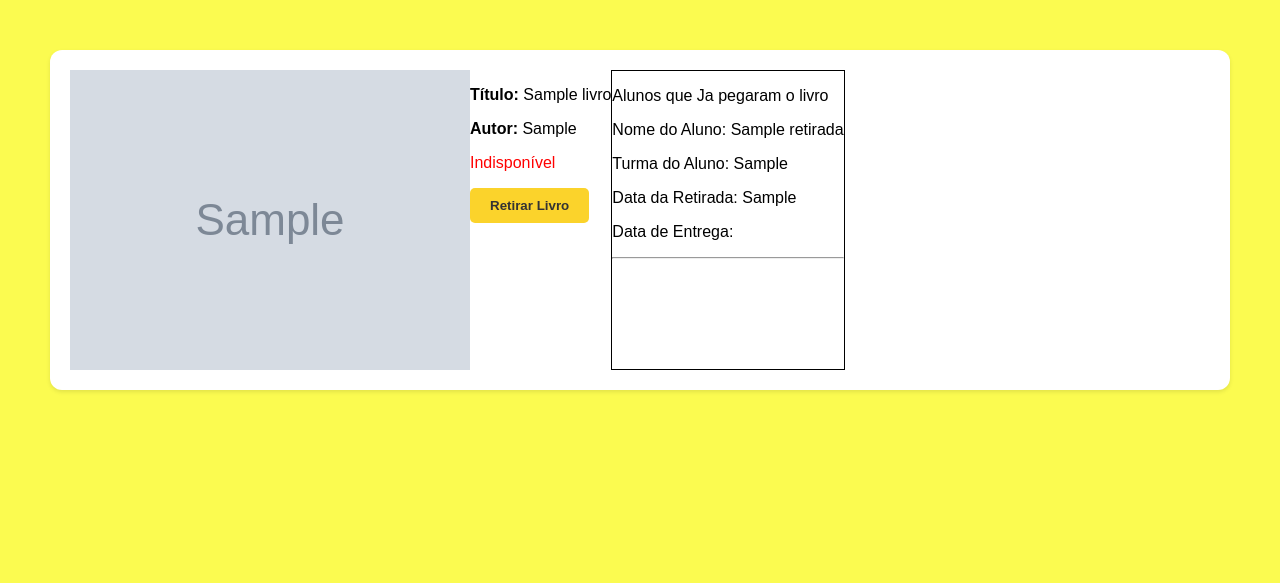
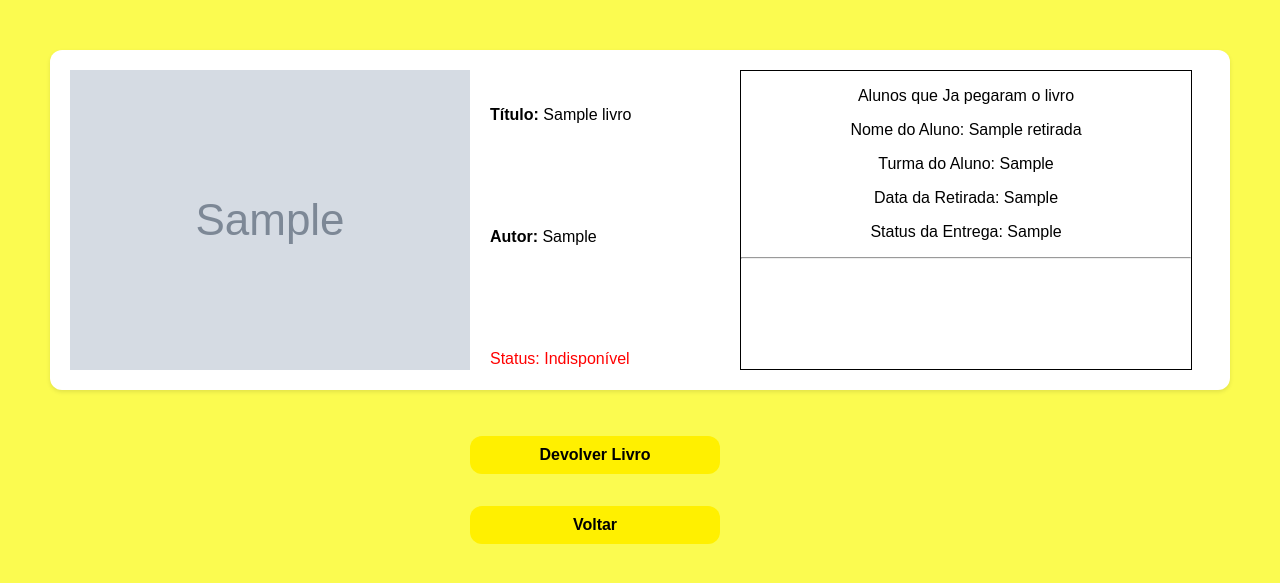
Before and after one commit to GustavoPC-png/Biblioteca-ESTAGIO, a PHP site: page /livro.php?id=1 in a window 1280 px wide. Shown: the top 583 px of the page. Run offline with PHP 8.4, Linux system fonts and the light colour scheme; tables that the repository leaves empty or names only in its code hold one stand-in row (values such as "Sample post"); grey boxes marked "Sample" are stand-in pictures.

Commit message:
Coias quase finalizadas no livro e adicionaAluno - falta css no adiciona aluno

```diff
--- a/index/livro.php
+++ b/index/livro.php
@@ -8,6 +8,16 @@
     $sql_aluno = "SELECT * FROM livro_retirada lr WHERE lr.id_livro={$_GET['id']}";
     $resultado2 = $conn->query($sql_aluno);
     $aluno_livro = $resultado2->fetch_all(MYSQLI_ASSOC);
+
+    if(isset($_POST['voltar'])){
+        header("location: index.php");
+    }
+    if(isset($_POST['devolver'])){
+        header("location:livroDevolve.php?id={$livro['id']}");
+    }
+    elseif(isset($_POST['retirar'])){
+        header("location:adicionaAluno.php?id={$livro['id']}");
+    }
 ?>
 <!DOCTYPE html>
 <html lang="en">
@@ -22,7 +32,23 @@
             padding: 0;
            background-color: rgba(251, 251, 76, 0.977);
         }
-
+        .caixa{
+            display: flex;
+            flex-direction: column;
+            position: relative;
+            width: 250px;
+            height: 250px;
+            gap: 2rem;
+            margin-right: 20px;
+        }
+        .caixa p{
+            padding: 20px;
+        }
+        .alunos{
+            width: 450px;
+            min-height: 250px;
+            text-align: center;
+        }
         .container {
             max-width: 1200px;
             margin: 0 auto;
@@ -79,18 +105,43 @@
                 padding: 40px;
             }
         }
-        button{
-            background-color: #fbd32b; /* Amarelo */
-            color: #333;
-            padding: 10px 20px;
-            border: none;
-            cursor: pointer;
-            border-radius: 5px;
-            font-weight: bold;
+
+
+/* CSS */
+.button-32 {
+  background-color: #fff000;
+  border-radius: 12px;
+  color: #000;
+  cursor: pointer;
+  font-weight: bold;
+  padding: 10px 15px;
+  text-align: center;
+  transition: 200ms;
+  width: 100%;
+  box-sizing: border-box;
+  border: 0;
+  font-size: 16px;
+  user-select: none;
+  -webkit-user-select: none;
+  touch-action: manipulation;
+}
+
+.button-32:not(:disabled):hover,
+.button-32:not(:disabled):focus {
+  outline: 0;
+  background: #f4e603;
+  box-shadow: 0 0 0 2px rgba(0,0,0,.2), 0 3px 8px 0 rgba(0,0,0,.15);
+}
+
+.button-32:disabled {
+  filter: saturate(0.2) opacity(0.5);
+  -webkit-filter: saturate(0.2) opacity(0.5);
+  cursor: not-allowed;
 }
     </style>
 </head>
 <body>
+    <form action="" method="post">
     <div class="container">
         <?php foreach($livros as $livro) : ?>
             <div class="book-info">
@@ -99,11 +150,14 @@
                     <p><strong>Título:</strong> <?php echo $livro['titulo']?></p>
                     <p><strong>Autor:</strong> <?php echo $livro['autor']?></p>
                     <?php if($livro['status']=="disponivel") : ?>
-                        <p class="status-available">Disponível</p>
+                        <p class="status-available">Status: Disponível</p>
+                        <button class="button-32" role="button" name="retirar">Retirar Livro</button></a>
                     <?php elseif($livro['status']=="indisponivel") :?>
-                        <p class="status-unavailable">Indisponível</p>
+                        <p class="status-unavailable">Status: Indisponível</p>
+                        <button class="button-32" role="button" name="devolver">Devolver Livro</button></a>
                     <?php endif ?>
-                    <a href="adicionaAluno.php?id=<?php echo $_GET['id']?>"><button>Retirar Livro</button></a>
+
+                    <button name='voltar' class="button-32" role="button">Voltar</button>
 
                 </div>
                 <div class="alunos" style="border: 1px solid black;">
@@ -112,12 +166,19 @@
                     <p>Nome do Aluno: <?php echo $aluno['nome_aluno'];?></p>
                     <p>Turma do Aluno: <?php echo $aluno['turma'];?></p>
                     <p>Data da Retirada: <?php echo $aluno['data_retirada'];?></p>
-                    <p>Data de Entrega: </p>
+                    <?php if(is_null($aluno['data_entrega'])) : ?>
+
+                    <p style="color:red;">Status da Entrega: PENDENTE</p>
+                    <?php endif ?>
+                    <?php if(isset($aluno['data_entrega'])) : ?>
+                        <p style="color:grenn;">Status da Entrega: <?php echo $aluno['data_entrega'];?></p>
+                    <?php endif ?>
                     <hr>
                     <?php endforeach ?>
                 </div>
             </div>
         <?php endforeach ?>
     </div>
+    </form>
 </body>
 </html>
```
Also changed, not shown: index/livroDevolve.php (added, +11 -0 lines).
